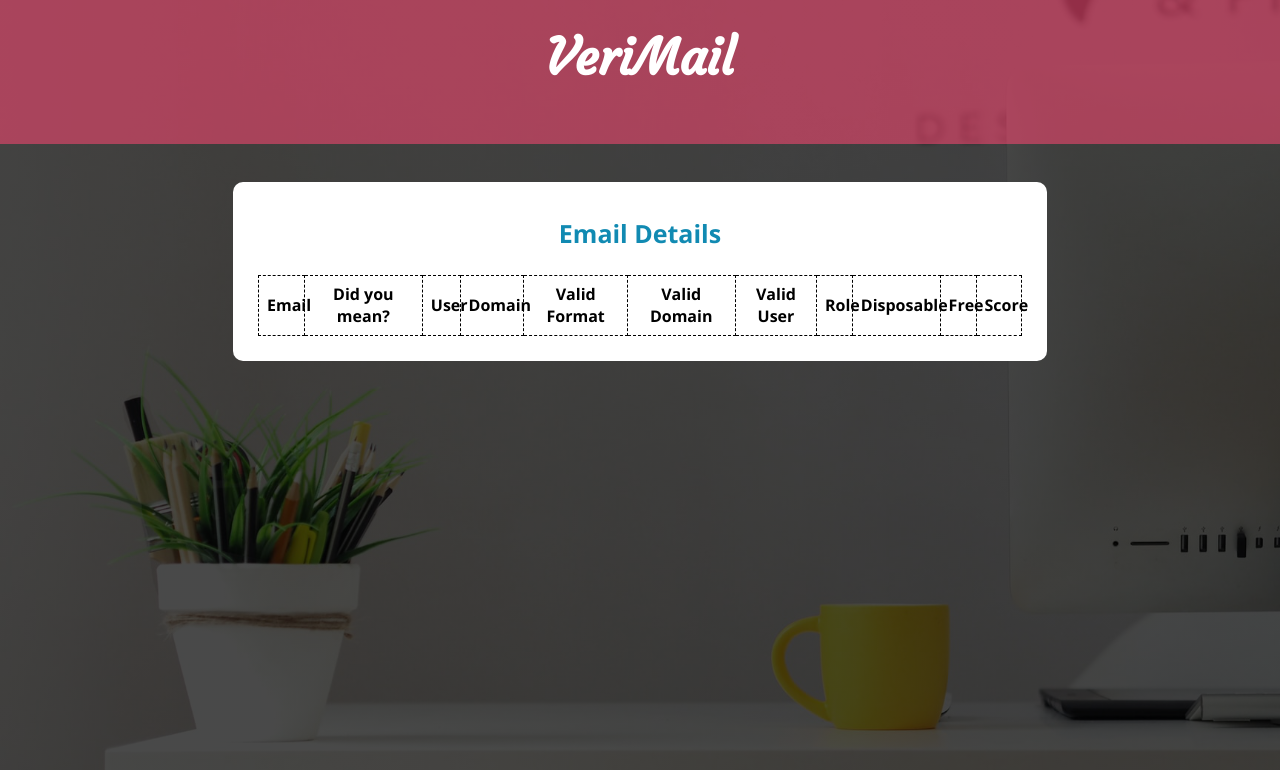
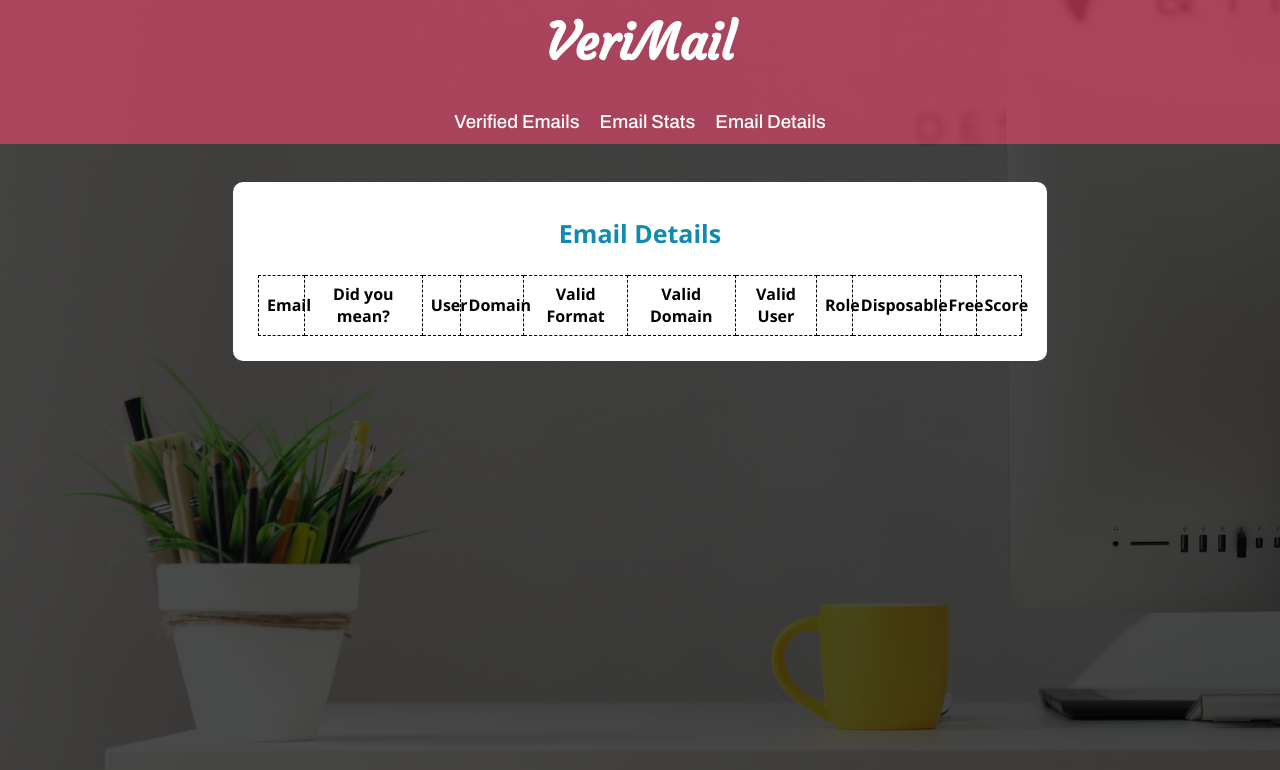
Before and after one commit to asodemann18/VeriMail, a React (Create React App) app: page /email-details in a window 1280 px wide. Shown: the top 770 px of the page. Built offline with nearby package versions, Linux system fonts and the light colour scheme.

Commit message:
Change code to always show header and link H1 to homepage that allows a user to upload emails.  State is reset when a file is uploaded

```diff
--- a/src/Components/App/App.js
+++ b/src/Components/App/App.js
@@ -61,7 +61,7 @@ const App = () => {
       <Route
         exact path='/'
         render={() => (
-          <Form setFileAdded={setFileAdded} setEmails={setEmails}/>
+          <Form setFileAdded={setFileAdded} setEmails={setEmails} emails={emails}/>
         )}
       />
       <Route
--- a/src/Components/Details/Details.css
+++ b/src/Components/Details/Details.css
@@ -18,11 +18,18 @@ table {
   table-layout: auto;
 }
 
+tr {
+  width: fit-content;
+}
+
 .table-header, .table-data {
   padding: 1%;
   text-align: center;
   border: 1px black dashed;
-  width: fit-content;
+}
+
+.table-data {
+  width: fit-content !important;
 }
 
 .detail-title {
--- a/src/Components/Details/Details.js
+++ b/src/Components/Details/Details.js
@@ -13,7 +13,7 @@ const Details = ({emails}) => {
         <td className='table-data'>{title.did_you_mean}</td>
         <td className='table-data'>{title.user}</td>
         <td className='table-data'>{title.domain}</td>
-        <td className='table-data'>{title.format_valid}</td>
+        <td className='table-data'>{fixNulls(title.format_valid)}</td>
         <td className='table-data'>{fixNulls(title.mx_found)}</td>
         <td className='table-data'>{fixNulls(title.smtp_check)}</td>
         <td className='table-data'>{fixNulls(title.role)}</td>
--- a/src/Components/Form/Form.js
+++ b/src/Components/Form/Form.js
@@ -8,11 +8,18 @@ const Form = (props) => {
 
   const handleData = (data) => {
     setFileInput(data)
+    props.setFileAdded(false)
   }
 
   const handleUpload = () => {
-    props.setFileAdded(true)
-    props.setEmails(fileInput)
+    // if(props.emails === []) {
+      props.setFileAdded(true)
+      props.setEmails(fileInput)
+    // }
+    // else {
+
+    //   props.setEmails(fileInput)
+    // }
   }
 
   const key = ["email"]
--- a/src/Components/Header/Header.js
+++ b/src/Components/Header/Header.js
@@ -6,29 +6,22 @@ const Header = ({fileAdded}) => {
 
   return (
     <header>
-      {!fileAdded &&
+      <div className='uploaded-header'>
         <Link to='/'>
           <h1 className='app-title'>VeriMail</h1>
         </Link>
-      }
-      {fileAdded &&
-        <div className='uploaded-header'>
+        <section className='links'>
           <Link to='/verified-emails'>
-            <h1 className='app-title'>VeriMail</h1>
+            <h3 className='link-name'>Verified Emails</h3>
           </Link>
-          <section className='links'>
           <Link to='email-stats'>
             <h3 className='link-name'>Email Stats</h3>
           </Link>
           <Link to='email-details'>
             <h3 className='link-name'>Email Details</h3>
           </Link>
-            <Link to='/'>
-              <h3 className='link-name'>Verify Emails</h3>
-            </Link>
         </section>
       </div>
-      }
     </header>
   )
 }
```
Lines whose indentation alone changed are shown as unchanged.
